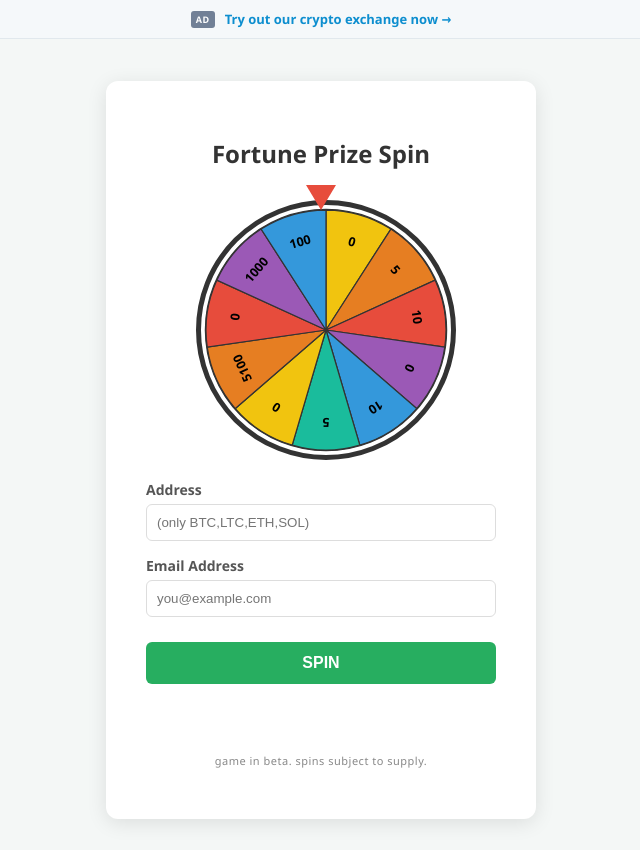
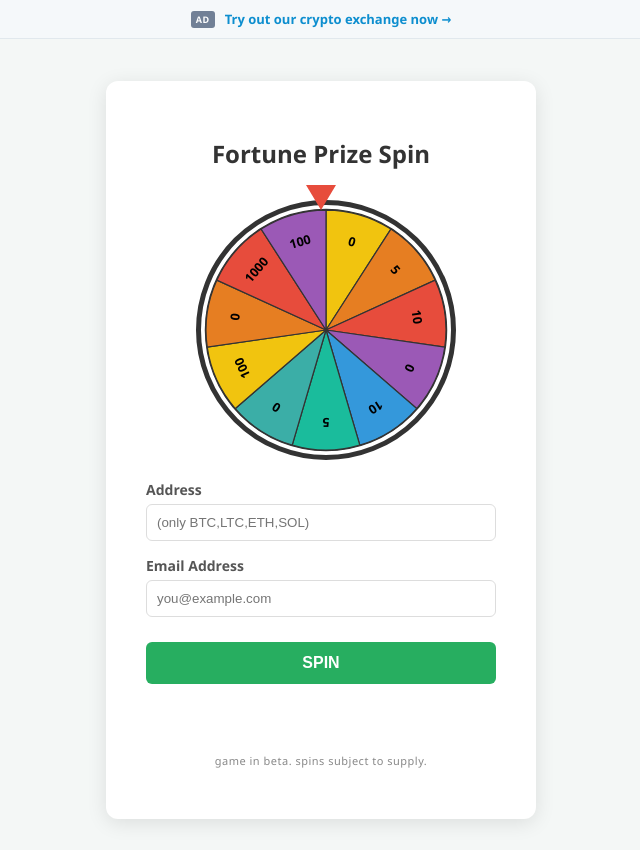
Before and after one commit to tfranciscosvc-dot/DexWheelGame, a PHP site: page / in a window 1280 px wide. Shown: the whole page, without its empty margins (319-959 px from the left). Run offline with PHP 8.4, Linux system fonts and the light colour scheme.

Commit message:
Update index.php
fix 5100, new color attempt

```diff
--- a/index.php
+++ b/index.php
@@ -221,9 +221,9 @@ if ((isset($_SESSION['has_spun']) && $_SESSION['has_spun'] === true) || file_exi
 </div>
 
 <script>
-    const WHEEL_VALUES = [0, 5, 10, 0, 10, 5, 0, 5100, 0, 1000, 100];
+    const WHEEL_VALUES = [0, 5, 10, 0, 10, 5, 0, 100, 0, 1000, 100];
     const ALLOWED_WIN_INDICES = [0, 1, 2, 3, 4, 5, 6, 8];
-    const COLORS = ["#f1c40f", "#e67e22", "#e74c3c", "#9b59b6", "#3498db", "#1abc9c"];
+    const COLORS = ["#f1c40f", "#e67e22", "#e74c3c", "#9b59b6", "#3498db", "#1abc9c", "#3baea7"];
 
     const wheelSvg = document.getElementById('wheel');
     const spinForm = document.getElementById('spinForm');
```
